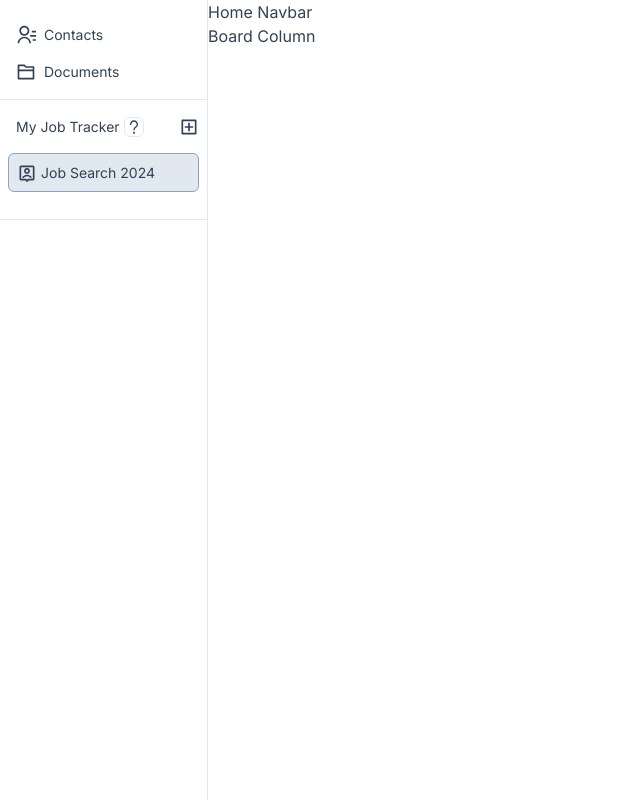
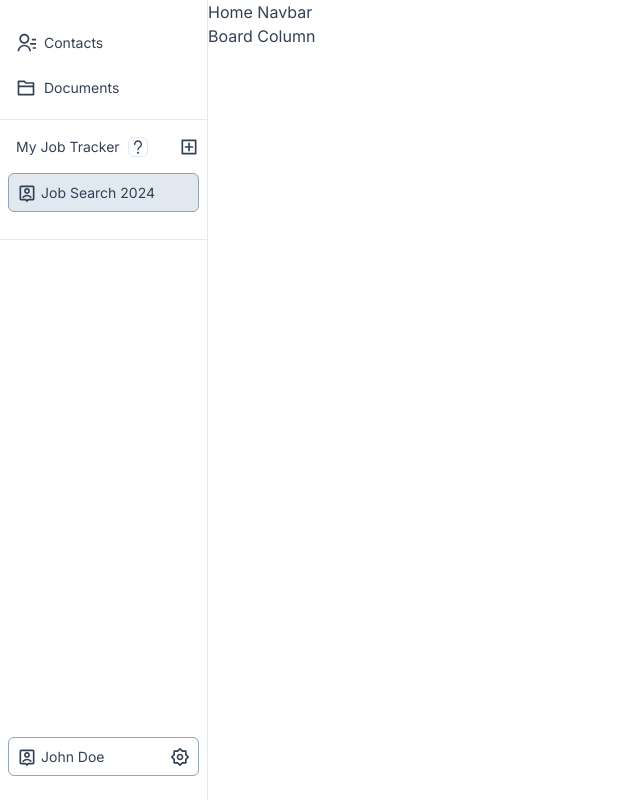
Before and after one commit to Hombre2014/job-tracker-frontend, a Next.js app: page /home in a window 1280 px wide. Shown: the whole page, without its empty margins (0-640 px from the left). Built offline with nearby package versions, Linux system fonts and the light colour scheme.

Commit message:
Sidebar design completed

```diff
--- a/components/HomePage/Sidebar.tsx
+++ b/components/HomePage/Sidebar.tsx
@@ -8,21 +8,36 @@ import { RiQuestionMark } from 'react-icons/ri';
 import { RiAddBoxLine } from 'react-icons/ri';
 import { RiAccountPinBoxLine } from 'react-icons/ri';
 import { RiDeleteBinLine } from 'react-icons/ri';
+import { RiSettings2Line } from 'react-icons/ri';
+import {
+  Tooltip,
+  TooltipContent,
+  TooltipProvider,
+  TooltipTrigger,
+} from '@/components/ui/tooltip';
+import {
+  DropdownMenu,
+  DropdownMenuContent,
+  DropdownMenuItem,
+  DropdownMenuTrigger,
+} from '@/components/ui/dropdown-menu';
 
 const Sidebar = () => {
   const [showTrash, setShowTrash] = useState(false);
   const toggleTrashIcon = () => {
-    setShowTrash(!showTrash);
+    setTimeout(() => {
+      setShowTrash((prev) => !prev);
+    }, 300);
   };
   return (
-    <>
-      <div className="flex flex-col h-full border-r border-slate-200 text-[14px]">
-        <div className="flex flex-col gap-2 border-b min-w-full border-slate-200 h-[100px] pl-4">
-          <div className="flex items-center gap-2 pt-6">
+    <div className="flex flex-col h-full justify-between border-r border-slate-200 text-[14px]">
+      <div className="flex flex-col h-full">
+        <div className="flex flex-col gap-2 border-b min-w-full border-slate-200 h-[120px] pt-6 pl-2">
+          <div className="flex items-center gap-2 py-2 cursor-pointer hover:bg-slate-100 pl-2 mr-2 rounded-md hover:text-slate-700">
             <RiContactsLine className="h-5 w-5" />
             <p>Contacts</p>
           </div>
-          <div className="flex items-center gap-2 pt-2 pb-4">
+          <div className="flex items-center gap-2 py-2 cursor-pointer hover:bg-slate-100 pl-2 mr-2 rounded-md hover:text-slate-700">
             <RiFolder2Line className="h-5 w-5" />
             <p>Documents</p>
           </div>
@@ -30,17 +45,29 @@ const Sidebar = () => {
         <div className="border-b border-slate-200 h-[120px]">
           <div className="flex justify-between items-center pl-4 mt-4">
             <div className="flex items-center gap-1">
-              <p className="">
+              <p className="hover:underline mr-1">
                 <Link href="/boards">My Job Tracker</Link>
               </p>
-              <RiQuestionMark className="h-5 w-5 border rounded-md p-[1px]" />
+              <TooltipProvider>
+                <Tooltip>
+                  <TooltipTrigger>
+                    <RiQuestionMark className="h-5 w-5 border rounded-md p-[1px] dark:border-slate-500 cursor-help" />
+                  </TooltipTrigger>
+                  <TooltipContent>
+                    <p>
+                      Your personal job search tracking boards. Each board
+                      represents a different search throughout your career.
+                    </p>
+                  </TooltipContent>
+                </Tooltip>
+              </TooltipProvider>
             </div>
-            <div className="mr-2">
-              <RiAddBoxLine className="h-5 w-5" />
+            <div className="mr-2 cursor-pointer">
+              <RiAddBoxLine className="h-5 w-5 hover:transform hover:scale-110 transition duration-300 delay-100" />
             </div>
           </div>
           <div
-            className="flex justify-between items-center border border-slate-400 rounded-md bg-slate-200 p-2 mt-4 mx-2 cursor-pointer"
+            className="flex justify-between items-center border border-slate-400 rounded-md bg-slate-200 p-2 mt-4 mx-2 cursor-pointer dark:bg-slate-700 dark:border-slate-500 dark:text-white"
             onMouseEnter={toggleTrashIcon}
             onMouseLeave={toggleTrashIcon}
           >
@@ -48,13 +75,30 @@ const Sidebar = () => {
               <RiAccountPinBoxLine className="h-5 w-5" />
               <p>Job Search 2024</p>
             </div>
-            <div className="">
+            <div>
               {showTrash ? <RiDeleteBinLine className="h-5 w-5" /> : null}
             </div>
           </div>
         </div>
       </div>
-    </>
+      <DropdownMenu>
+        <DropdownMenuTrigger>
+          <div className="flex justify-between items-center border border-slate-400 rounded-md p-2 mb-6 mx-2 cursor-pointer dark:border-slate-500 dark:text-white">
+            <div className="flex items-center gap-1">
+              <RiAccountPinBoxLine className="h-5 w-5" />
+              <p>John Doe</p>
+            </div>
+            <div>
+              <RiSettings2Line className="h-5 w-5" />
+            </div>
+          </div>
+        </DropdownMenuTrigger>
+        <DropdownMenuContent>
+          <DropdownMenuItem>Log out</DropdownMenuItem>
+          <DropdownMenuItem>Personal Account Settings</DropdownMenuItem>
+        </DropdownMenuContent>
+      </DropdownMenu>
+    </div>
   );
 };
 
--- /dev/null
+++ b/components/ui/tooltip.tsx
@@ -0,0 +1,30 @@
+'use client';
+
+import * as React from 'react';
+import * as TooltipPrimitive from '@radix-ui/react-tooltip';
+
+import { cn } from '@/lib/utils';
+
+const TooltipProvider = TooltipPrimitive.Provider;
+
+const Tooltip = TooltipPrimitive.Root;
+
+const TooltipTrigger = TooltipPrimitive.Trigger;
+
+const TooltipContent = React.forwardRef<
+  React.ElementRef<typeof TooltipPrimitive.Content>,
+  React.ComponentPropsWithoutRef<typeof TooltipPrimitive.Content>
+>(({ className, sideOffset = 4, ...props }, ref) => (
+  <TooltipPrimitive.Content
+    ref={ref}
+    sideOffset={sideOffset}
+    className={cn(
+      'max-w-[180px] z-50 overflow-hidden rounded-md bg-primary px-3 py-1.5 text-xs text-primary-foreground animate-in fade-in-0 zoom-in-95 data-[state=closed]:animate-out data-[state=closed]:fade-out-0 data-[state=closed]:zoom-out-95 data-[side=bottom]:slide-in-from-top-2 data-[side=left]:slide-in-from-right-2 data-[side=right]:slide-in-from-left-2 data-[side=top]:slide-in-from-bottom-2',
+      className
+    )}
+    {...props}
+  />
+));
+TooltipContent.displayName = TooltipPrimitive.Content.displayName;
+
+export { Tooltip, TooltipTrigger, TooltipContent, TooltipProvider };
--- a/package.json
+++ b/package.json
@@ -14,6 +14,7 @@
     "@radix-ui/react-icons": "^1.3.0",
     "@radix-ui/react-label": "^2.0.2",
     "@radix-ui/react-slot": "^1.0.2",
+    "@radix-ui/react-tooltip": "^1.0.7",
     "axios": "^1.6.7",
     "class-variance-authority": "^0.7.0",
     "clsx": "^2.1.0",
```
Also changed, not shown: 1 other file (tests, documents, lock files or other folders).
